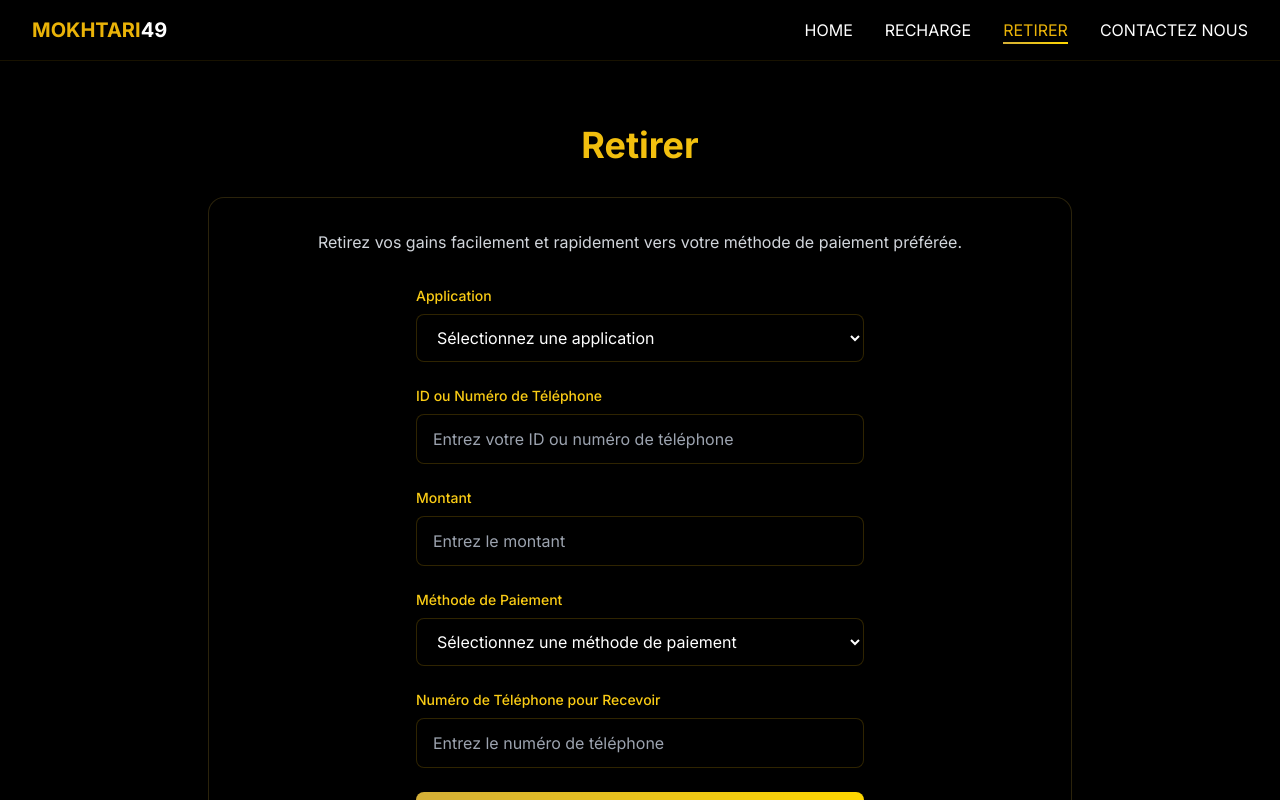
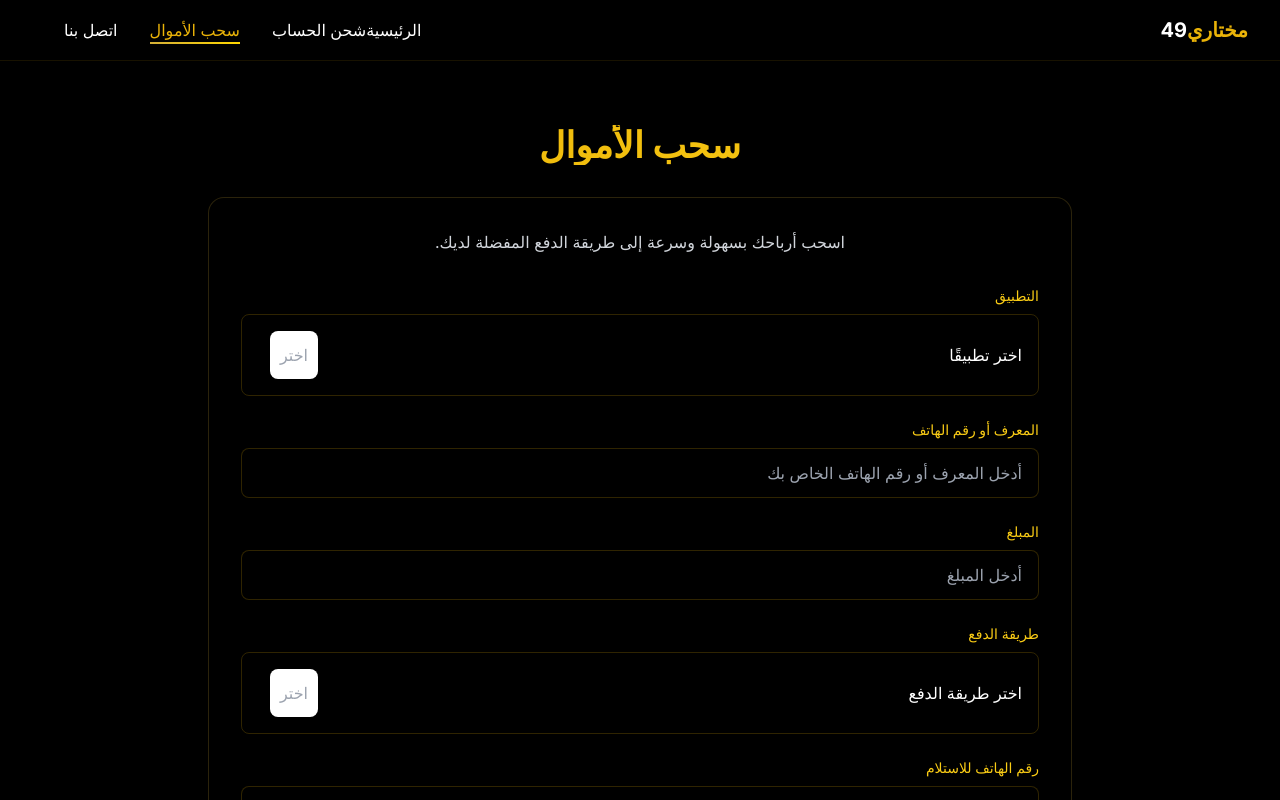
Before and after one commit to AbdElMalek-L/ESSAFRIWI, a Next.js app: page /retirer in a window 1280 px wide. Shown: the top 800 px of the page. Built offline with nearby package versions, Linux system fonts and the light colour scheme.

Commit message:
translate retirer

```diff
--- a/app/retirer/page.tsx
+++ b/app/retirer/page.tsx
@@ -1,15 +1,77 @@
+"use client"
 import Link from "next/link"
 import Image from "next/image"
+import { useState } from "react"
 
 export default function RetirerPage() {
+  const [selectedApp, setSelectedApp] = useState<string | null>(null)
+  const [selectedPayment, setSelectedPayment] = useState<string | null>(null)
+
+  const formatRIB = (rib: string) => {
+    // Remove any existing spaces
+    const cleaned = rib.replace(/\s/g, '');
+    // Add a space every 4 characters
+    return cleaned.match(/.{1,4}/g)?.join(' ') || rib;
+  }
+
+  const formatPhoneNumber = (number: string) => {
+    // Remove any existing spaces
+    const cleaned = number.replace(/\s/g, '');
+    // Add a space every 2 characters
+    return cleaned.match(/.{1,2}/g)?.join(' ') || number;
+  }
+
+  const isPhoneNumberMethod = (name: string) => {
+    return ['Orange', 'Inwi', 'CashPlus'].includes(name);
+  }
+
+  const paymentMethods = [
+    {
+      name: "CIH",
+      logo: "https://i.ibb.co/Kx8ydnrM/image.png",
+      rib: "6313 1522 1100 8300",
+      accountName: "BELKACEM MOKHTARI"
+    },
+    {
+      name: "CashPlus",
+      logo: "https://i.ibb.co/DHH7d06f/image.png",
+      rib: "0712137400",
+      accountName: "BELKACEM MOKHTARI"
+    },
+    {
+      name: "Barid Bank",
+      logo: "https://i.ibb.co/kNQWLtz/image.png",
+      rib: "",
+      accountName: "BELKACEM MOKHTARI"
+    },
+    {
+      name: "Orange",
+      logo: "https://i.ibb.co/cXCz47CP/image.png",
+      rib: "0712137400",
+      accountName: "BELKACEM MOKHTARI"
+    },
+    {
+      name: "Inwi",
+      logo: "https://i.ibb.co/svhKsQMV/image.png",
+      rib: "",
+      accountName: "BELKACEM MOKHTARI"
+    },
+    {
+      name: "Attijariwafa bank",
+      logo: "https://i.ibb.co/b5KvZbSJ/image.png",
+      rib: "0075 7500 0788 2000 3040 5179",
+      accountName: "BELKACEM MOKHTARI"
+    },
+  ]
+
   return (
-    <div className="min-h-screen bg-black text-white">
+    <div className="min-h-screen bg-black text-white" dir="rtl">
       {/* Header */}
       <header className="flex items-center justify-between px-4 py-4 bg-black/80 backdrop-blur-md border-b border-yellow-500/10 md:px-8 sticky top-0 z-50">
         <div className="flex items-center">
           <Link href="/" className="flex items-center gap-2">
             <span className="text-xl font-bold text-yellow-500">
-              MOKHTARI<span className="text-white">49</span>
+              مختاري<span className="text-white">49</span>
             </span>
           </Link>
         </div>
@@ -18,23 +80,23 @@ export default function RetirerPage() {
           <ul className="flex items-center space-x-8">
             <li>
               <Link href="/" className="text-white nav-link hover:text-yellow-400">
-                HOME
+                الرئيسية
               </Link>
             </li>
             <li>
               <Link href="/recharge" className="text-white nav-link hover:text-yellow-400">
-                RECHARGE
+                شحن الحساب
               </Link>
             </li>
 
             <li>
               <Link href="/retirer" className="text-yellow-500 nav-link active hover:text-yellow-400">
-                RETIRER
+                سحب الأموال
               </Link>
             </li>
             <li>
               <Link href="/contactez-nous" className="text-white nav-link hover:text-yellow-400">
-                CONTACTEZ NOUS
+                اتصل بنا
               </Link>
             </li>
           </ul>
@@ -43,85 +105,175 @@ export default function RetirerPage() {
 
       <div className="px-4 py-16 mx-auto max-w-4xl">
         <h1 className="mb-8 text-4xl font-bold text-center text-transparent bg-clip-text bg-gradient-to-r from-yellow-500 to-yellow-400">
-          Retirer
+          سحب الأموال
         </h1>
 
         <div className="p-8 gradient-card rounded-2xl shadow-xl">
           <p className="mb-8 text-center text-gray-300">
-            Retirez vos gains facilement et rapidement vers votre méthode de paiement préférée.
+            اسحب أرباحك بسهولة وسرعة إلى طريقة الدفع المفضلة لديك.
           </p>
 
-          <form className="max-w-md mx-auto space-y-6">
+          <form className="space-y-6">
             <div className="space-y-2">
-              <label htmlFor="withdraw-app" className="block text-sm font-medium text-yellow-400">
-                Application
+              <label htmlFor="app" className="block text-sm font-medium text-yellow-400">
+                التطبيق
               </label>
-              <select id="withdraw-app" className="form-select">
-                <option value="">Sélectionnez une application</option>
-                <option value="1xbet">1xBet</option>
-                <option value="linebet">LineBet</option>
-                <option value="melbet">MelBet</option>
-                <option value="paripulse">Pari Pulse</option>
-              </select>
+              <div className="relative">
+                <button
+                  type="button"
+                  onClick={() => setSelectedApp(selectedApp === null ? '' : null)}
+                  className="flex flex-row-reverse items-center w-full p-4 transition-all border rounded-lg hover:border-yellow-500 border-yellow-500/20"
+                >
+                  <div className="relative w-12 h-12 overflow-hidden rounded-lg bg-white ml-3">
+                    {selectedApp ? (
+                      <Image
+                        src={[
+                          { name: "1xBet", logo: "https://i.ibb.co/gMYRsJtY/image.png" },
+                          { name: "LineBet", logo: "https://i.ibb.co/TxsNrpsf/image.png" },
+                          { name: "Melbet", logo: "https://i.ibb.co/5WnRD0tz/image.png" },
+                          { name: "Paripulse", logo: "https://i.ibb.co/BVmQyG80/image.png" },
+                        ].find(app => app.name === selectedApp)?.logo || ''}
+                        alt={selectedApp}
+                        fill
+                        className="object-contain p-1"
+                      />
+                    ) : (
+                      <div className="flex items-center justify-center w-full h-full text-gray-400">
+                        اختر
+                      </div>
+                    )}
+                  </div>
+                  <span className="text-white flex-1 text-right">{selectedApp || 'اختر تطبيقًا'}</span>
+                </button>
+                {selectedApp === '' && (
+                  <div className="absolute z-10 w-full mt-1 bg-black border rounded-lg border-yellow-500/20">
+                    {[
+                      { name: "1xBet", logo: "https://i.ibb.co/gMYRsJtY/image.png" },
+                      { name: "LineBet", logo: "https://i.ibb.co/TxsNrpsf/image.png" },
+                      { name: "Melbet", logo: "https://i.ibb.co/5WnRD0tz/image.png" },
+                      { name: "Paripulse", logo: "https://i.ibb.co/BVmQyG80/image.png" },
+                    ].map((app) => (
+                      <button
+                        key={app.name}
+                        type="button"
+                        onClick={() => setSelectedApp(app.name)}
+                        className="flex flex-row-reverse items-center w-full p-2 transition-all hover:bg-yellow-500/10 sm:p-4"
+                      >
+                        <div className="relative min-w-10 w-10 h-10 overflow-hidden rounded-lg bg-white sm:min-w-12 sm:w-12 sm:h-12 ml-3">
+                          <Image
+                            src={app.logo}
+                            alt={app.name}
+                            fill
+                            className="object-contain p-1"
+                          />
+                        </div>
+                        <span className="text-white text-sm sm:text-base flex-1 text-right">{app.name}</span>
+                      </button>
+                    ))}
+                  </div>
+                )}
+              </div>
             </div>
 
             <div className="space-y-2">
-              <label htmlFor="withdraw-id" className="block text-sm font-medium text-yellow-400">
-                ID ou Numéro de Téléphone
+              <label htmlFor="id" className="block text-sm font-medium text-yellow-400">
+                المعرف أو رقم الهاتف
               </label>
-              <input
-                type="text"
-                id="withdraw-id"
-                className="form-input"
-                placeholder="Entrez votre ID ou numéro de téléphone"
-              />
+              <input type="text" id="id" className="form-input text-right" placeholder="أدخل المعرف أو رقم الهاتف الخاص بك" />
             </div>
 
             <div className="space-y-2">
-              <label htmlFor="withdraw-amount" className="block text-sm font-medium text-yellow-400">
-                Montant
+              <label htmlFor="amount" className="block text-sm font-medium text-yellow-400">
+                المبلغ
               </label>
-              <input
-                type="number"
-                id="withdraw-amount"
-                className="form-input"
-                placeholder="Entrez le montant"
-                min="1"
-              />
+              <input type="number" id="amount" className="form-input text-right" placeholder="أدخل المبلغ" min="1" />
             </div>
 
             <div className="space-y-2">
-              <label htmlFor="withdraw-payment" className="block text-sm font-medium text-yellow-400">
-                Méthode de Paiement
+              <label htmlFor="payment" className="block text-sm font-medium text-yellow-400">
+                طريقة الدفع
               </label>
-              <select id="withdraw-payment" className="form-select">
-                <option value="">Sélectionnez une méthode de paiement</option>
-                <option value="cih">CIH</option>
-                <option value="cashplus">CashPlus</option>
-                <option value="barid">Barid Bank</option>
-                <option value="orange">Orange Money</option>
-                <option value="inwi">Inwi</option>
-                <option value="attijariwafa">Attijariwafa bank</option>
-              </select>
+              <div className="relative">
+                <button
+                  type="button"
+                  onClick={() => setSelectedPayment(selectedPayment === null ? '' : null)}
+                  className="flex flex-row-reverse items-center w-full p-4 transition-all border rounded-lg hover:border-yellow-500 border-yellow-500/20"
+                >
+                  <div className="relative min-w-12 w-12 h-12 overflow-hidden rounded-lg bg-white ml-3">
+                    {selectedPayment ? (
+                      <Image
+                        src={paymentMethods.find(method => method.name === selectedPayment)?.logo || ''}
+                        alt={selectedPayment}
+                        fill
+                        className="object-contain p-1 min-w-12"
+                      />
+                    ) : (
+                      <div className="flex items-center justify-center w-full h-full text-gray-400">
+                        اختر
+                      </div>
+                    )}
+                  </div>
+                  <div className="flex flex-col flex-1 text-right">
+                    <span className="text-white">{selectedPayment || 'اختر طريقة الدفع'}</span>
+                    {selectedPayment && (
+                      <div className="flex flex-col mt-2 space-y-1">
+                        <span className="text-sm text-gray-400">الاسم: {paymentMethods.find(method => method.name === selectedPayment)?.accountName}</span>
+                        {isPhoneNumberMethod(selectedPayment) ? (
+                          <span className="text-sm text-gray-400 font-mono">الرقم: {formatPhoneNumber(paymentMethods.find(method => method.name === selectedPayment)?.rib || '')}</span>
+                        ) : (
+                          <span className="text-sm text-gray-400 font-mono" >RIB: {formatRIB(paymentMethods.find(method => method.name === selectedPayment)?.rib || '')}</span>
+                        )}
+                      </div>
+                    )}
+                  </div>
+                </button>
+                {selectedPayment === '' && (
+                  <div className="absolute z-10 w-full mt-1 bg-black border rounded-lg border-yellow-500/20">
+                    {paymentMethods.map((method) => (
+                      <button
+                        key={method.name}
+                        type="button"
+                        onClick={() => setSelectedPayment(method.name)}
+                        className="flex flex-row-reverse items-center w-full p-2 transition-all hover:bg-yellow-500/10 sm:p-4"
+                      >
+                        <div className="relative min-w-10 w-10 h-10 overflow-hidden rounded-lg bg-white sm:min-w-12 sm:w-12 sm:h-12 ml-3">
+                          <Image
+                            src={method.logo}
+                            alt={method.name}
+                            fill
+                            className="object-contain p-1"
+                          />
+                        </div>
+                        <div className="flex flex-col flex-1 text-right">
+                          <span className="text-white text-sm sm:text-base">{method.name}</span>
+                          <div className="flex flex-col mt-0.5 space-y-0.5 sm:mt-1 sm:space-y-1">
+                            <span className="text-xs text-gray-400 sm:text-sm">الاسم: {method.accountName}</span>
+                            {isPhoneNumberMethod(method.name) ? (
+                              <span className="text-xs text-gray-400 sm:text-sm font-mono">الرقم: {formatPhoneNumber(method.rib)}</span>
+                            ) : (
+                              <span className="text-xs text-gray-400 sm:text-sm font-mono">RIB: {formatRIB(method.rib)}</span>
+                            )}
+                          </div>
+                        </div>
+                      </button>
+                    ))}
+                  </div>
+                )}
+              </div>
             </div>
 
             <div className="space-y-2">
-              <label htmlFor="withdraw-phone" className="block text-sm font-medium text-yellow-400">
-                Numéro de Téléphone pour Recevoir
+              <label htmlFor="phone" className="block text-sm font-medium text-yellow-400">
+                رقم الهاتف للاستلام
               </label>
-              <input
-                type="tel"
-                id="withdraw-phone"
-                className="form-input"
-                placeholder="Entrez le numéro de téléphone"
-              />
+              <input type="tel" id="phone" className="form-input text-right" placeholder="أدخل رقم الهاتف" />
             </div>
 
             <button
               type="submit"
               className="w-full px-4 py-4 text-black transition-all rounded-lg shadow-lg btn-primary hover:shadow-yellow-500/20"
             >
-              RETIRER MAINTENANT
+              اسحب الآن
             </button>
           </form>
         </div>
```
